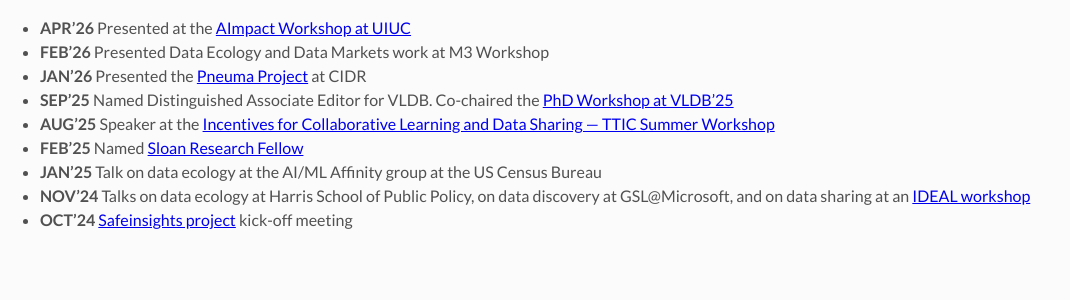
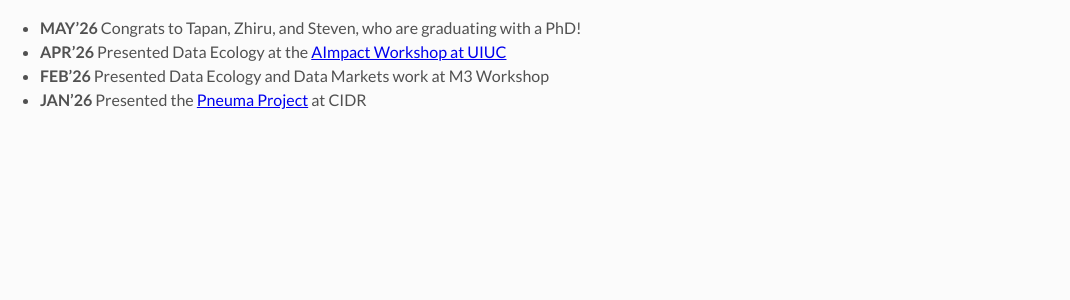
Before and after one commit to raulcf/raulcf.github.io, a Jekyll site: the page built from news.md, in a window 1280 px wide. Shown: the top 300 px of the page, without its empty margins (0-1070 px from the left). Built offline with Jekyll 4.4.1, drawn with Linux system fonts in a browser that asks for light colours; our own code applies the rules of GitHub Pages for plain Markdown files.

Commit message:
tryint out news

```diff
--- a/news.md
+++ b/news.md
@@ -1,9 +1,5 @@
-- **APR'26** Presented at the [AImpact Workshop at UIUC](https://example.com)
+- **MAY'26** Congrats to Tapan, Zhiru, and Steven, who are graduating with a
+PhD!
+- **APR'26** Presented Data Ecology at the [AImpact Workshop at UIUC](https://example.com)
 - **FEB'26** Presented Data Ecology and Data Markets work at M3 Workshop
 - **JAN'26** Presented the [Pneuma Project](./papers/pneuma-cidr26.pdf) at CIDR
-- **SEP'25** Named Distinguished Associate Editor for VLDB. Co-chaired the [PhD Workshop at VLDB'25](https://vldb.org/2025/?call-for-phd-workshop)
-- **AUG'25** Speaker at the [Incentives for Collaborative Learning and Data Sharing — TTIC Summer Workshop](https://sites.google.com/ttic.edu/incentivesdatasharing/home?authuser=0)
-- **FEB'25** Named [Sloan Research Fellow](https://sloan.org/fellowships/2025-fellows)
-- **JAN'25** Talk on data ecology at the AI/ML Affinity group at the US Census Bureau
-- **NOV'24** Talks on data ecology at Harris School of Public Policy, on data discovery at GSL@Microsoft, and on data sharing at an [IDEAL workshop](https://www.ideal-institute.org/2024/11/08/fairness-in-generative-ai-protecting-and-compensating-content-producers/)
-- **OCT'24** [Safeinsights project](https://www.safeinsights.org) kick-off meeting
```
